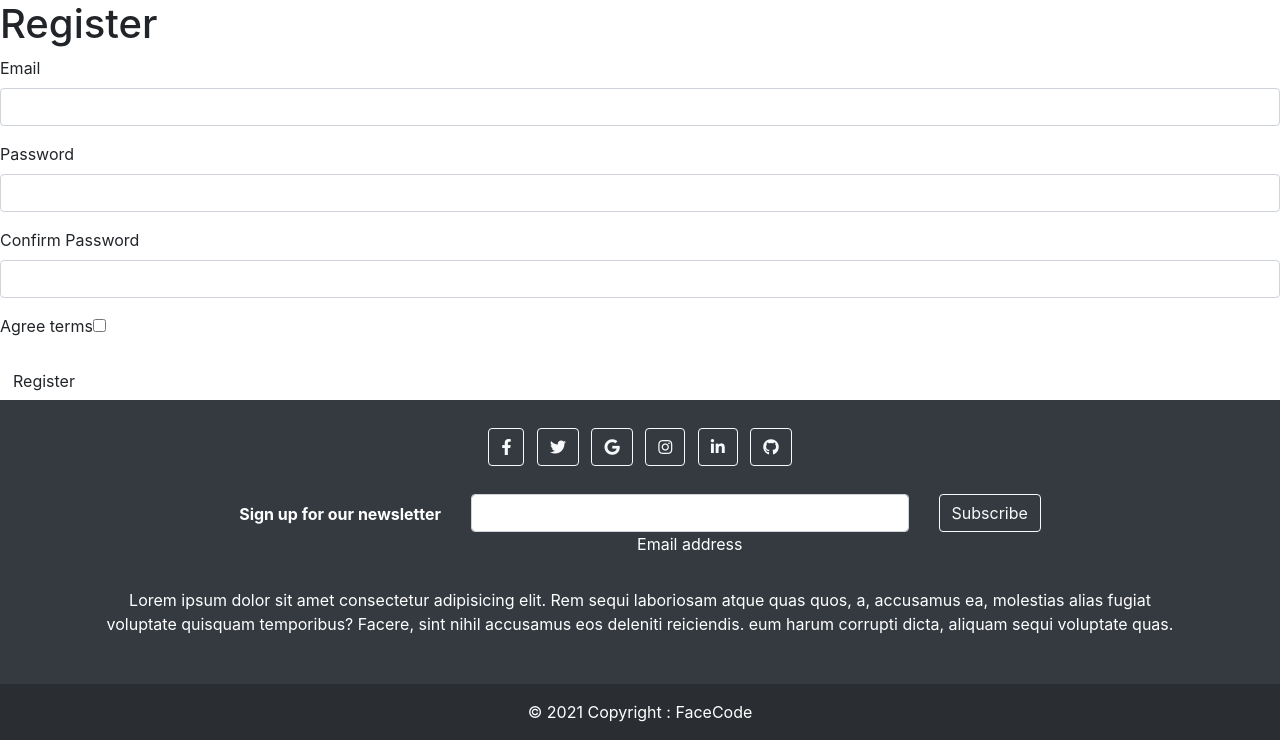
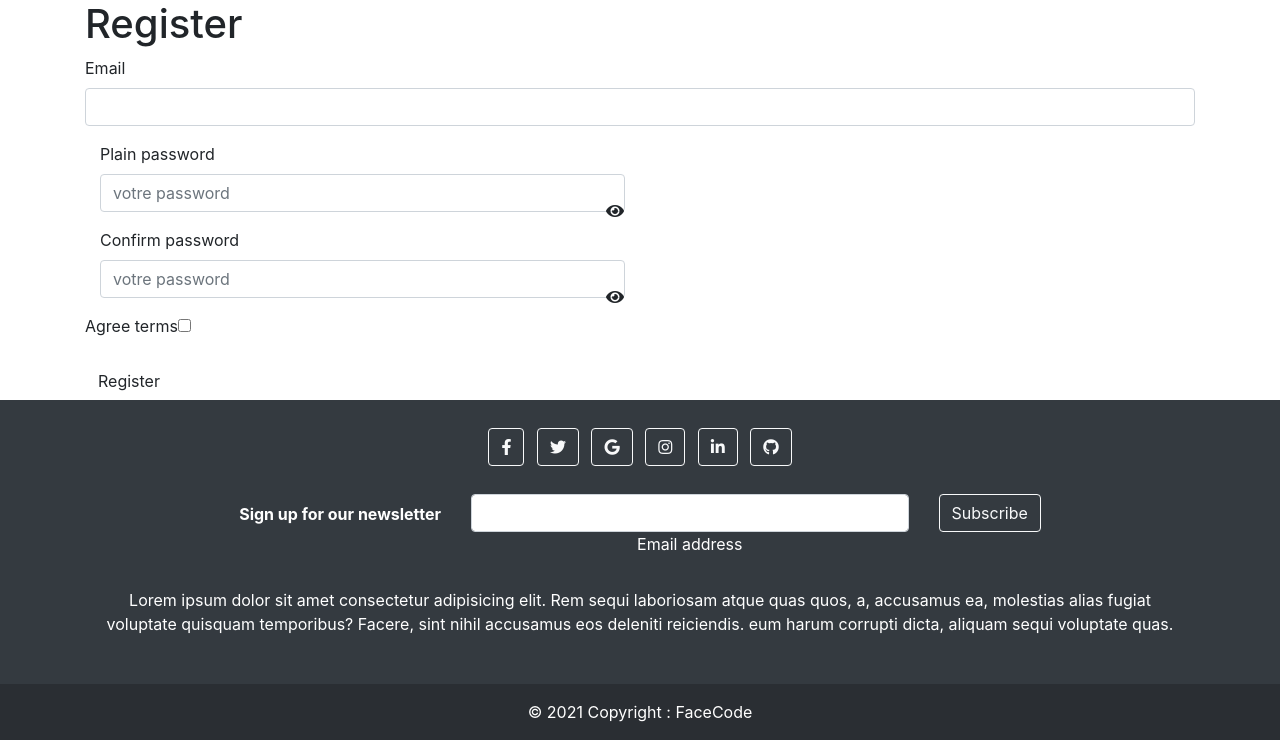
Before and after one commit to Ragnarohf/omega, a PHP site: template templates/registration/register.html.twig in a window 1280 px wide. Shown: the part 56-800 px from the top of the page. Run offline with PHP 8.4, Linux system fonts and the light colour scheme; the template is opened without the code that fills it, so the values that code supplies are empty; form fields are guessed from the names that the template uses; some libraries are stand-ins or nearby versions.

Commit message:
mise en place toggle password

```diff
--- a/src/Form/RegistrationFormType.php
+++ b/src/Form/RegistrationFormType.php
@@ -30,6 +30,7 @@
                 // instead of being set onto the object directly,
                 // this is read and encoded in the controller
                 'mapped' => false,
+                'label' => 'password',
                 'attr' => ['autocomplete' => 'new-password'],
                 'constraints' => [
                     new NotBlank([
--- a/templates/registration/register.html.twig
+++ b/templates/registration/register.html.twig
@@ -2,7 +2,11 @@
 
 {% block title %}Register
 {% endblock %}
-
+{% block javascripts %}
+	<script src="https://code.jquery.com/jquery-3.6.0.min.js" integrity="sha256-/xUj+3OJU5yExlq6GSYGSHk7tPXikynS7ogEvDej/m4=" crossorigin="anonymous"></script>
+	<script src="https://cdn.jsdelivr.net/npm/bootstrap@4.6.0/dist/js/bootstrap.min.js" integrity="sha384-+YQ4JLhjyBLPDQt//I+STsc9iw4uQqACwlvpslubQzn4u2UU2UFM80nGisd026JF" crossorigin="anonymous"></script>
+	<script src="{{asset('assets/js/togglePassword.js')}}"></script>
+{% endblock %}
 {% block body %}
 	{% if passError is defined %}
 		<div class="alert alert-danger" role="alert">{{ passError }}</div>
@@ -10,19 +14,28 @@
 	{% for flashError in app.flashes('verify_email_error') %}
 		<div class="alert alert-danger" role="alert">{{ flashError }}</div>
 	{% endfor %}
+	<div class="container">
+		<h1>Register</h1>
 
-	<h1>Register</h1>
+		{{ form_start(registrationForm) }}
+		{{ form_row(registrationForm.email) }}
 
-	{{ form_start(registrationForm) }}
-	{{ form_row(registrationForm.email) }}
-	{{ form_row(registrationForm.plainPassword, {
-            label: 'Password'
-        }) }}
-	{{ form_row(registrationForm.confirmPassword, {
-            label: 'Confirm Password'
-        }) }}
-	{{ form_row(registrationForm.agreeTerms) }}
+		<div class="form-group">
+			<div class="col-md-6">
+				{{form_row(registrationForm.plainPassword, {'id':'password-field','attr':{'placeholder':'votre password','class':'form-control'}})}}
+				<span toggle="#password-field" class="fa fa-fw fa-eye field-icon toggle-password"></span>
+			</div>
+		</div>
+		<div class="form-group">
+			<div class="col-md-6">
+				{{form_row(registrationForm.confirmPassword, {'id':'confirmPassword-field','attr':{'placeholder':'votre password','class':'form-control'}})}}
+				<span toggle="#confirmPassword-field" class="fa fa-fw fa-eye field-icon toggle-confirmPassword"></span>
+			</div>
+		</div>
+		{{ form_row(registrationForm.agreeTerms) }}
 
-	<button type="submit" class="btn">Register</button>
-	{{ form_end(registrationForm) }}
+		<button type="submit" class="btn">Register</button>
+		{{ form_end(registrationForm) }}
+
+	</div>
 {% endblock %}
```
Also changed, not shown: public/assets/Css/style.css (added), public/assets/js/togglePassword.js (added).
